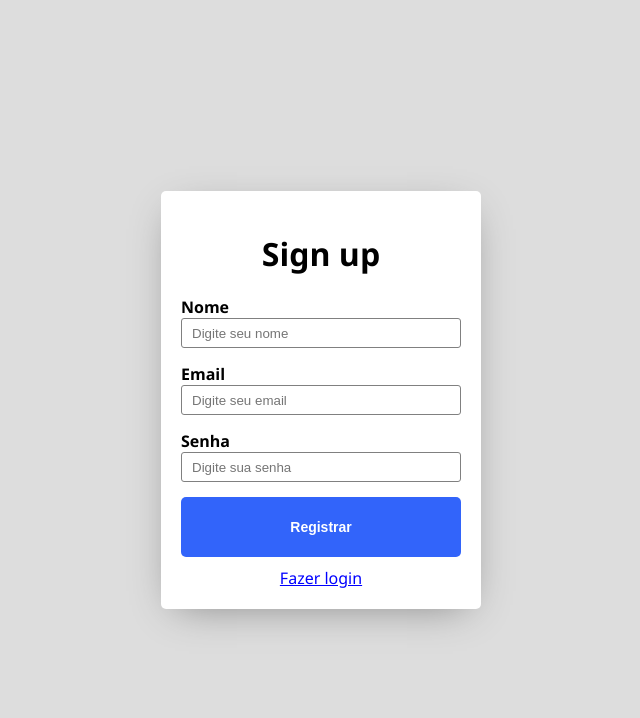
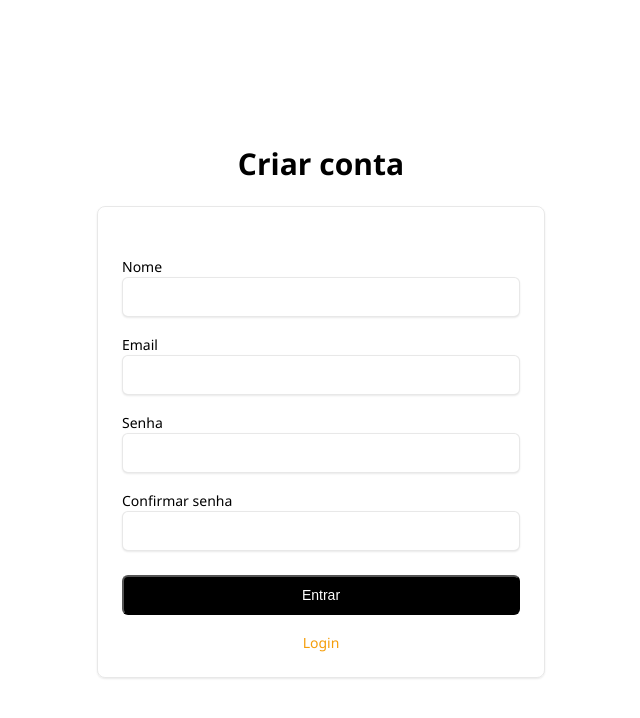
Before and after one commit to Willianwg/horizon, a React (Vite) app in the folder frontend/: page /signup in a window 1280 px wide. Shown: the top 718 px of the page, without its empty margins (319-959 px from the left). Built offline with nearby package versions, Linux system fonts and the light colour scheme.

Commit message:
add styles to signUp page

```diff
--- a/frontend/src/pages/Login.tsx
+++ b/frontend/src/pages/Login.tsx
@@ -1,120 +1,8 @@
 import { useContext, useState } from 'react';
-import { globalStyles, styled } from '../stitches.config'
+import { globalStyles } from '../stitches.config'
 import { AuthContext } from '../contexts/AuthContext';
 import { useNavigate } from 'react-router-dom';
-
-const Wrapper = styled('div', {
-    "width":"100%",
-    "height":"100%",
-    "color":"#000000",
-    "backgroundColor":"#ffffff",
-
-    '&.dark': {
-      backgroundColor: 'black',
-      color: 'white',
-    },
-  });
-
-  const Container = styled('div', {
-   "display":"flex",
-   "paddingLeft":"1rem",
-   "paddingRight":"1rem",
-   "paddingTop":"3rem",
-   "paddingBottom":"3rem",
-   "flexDirection":"column",
-   "justifyContent":"center",
-   "alignItems":"center",
-   "minHeight":"100vh",
-   "@lg":{
-    "paddingLeft":"1.5rem",
-    "paddingRight":"1.5rem"
-    },
-  });
-
-  const Logo = styled('img', {
-    marginBlock: 'auto',
-    height: '64px',
-    width: '64px',
-    aspectRatio: '64/64',
-    objectFit: 'cover',
-  });
-
-  const Heading = styled('h2', {
-    marginTop: '1.5rem',
-    fontSize: '1.875rem',
-    lineHeight: '2.25rem',
-    fontWeight: 800,
-  });
-
-  const Card = styled('form', {
-    borderRadius: '0.5rem',
-    borderWidth: 1,
-    borderColor:'rgba(0,0,0,0.09)',
-    borderStyle:'solid',
-    boxShadow: '0 1px 2px 0 rgba(0, 0, 0, 0.09)'
-  });
-
-
-  const Label = styled('label', {
-    fontSize: '0.875rem',
-    lineHeight: '1.25rem',
-    fontWeight: 500,
-    lineWeight: 1,
-  });
-
-  const Input = styled('input', {
-    "display":"block",
-    "paddingTop":"0.5rem",
-    "paddingBottom":"0.5rem",
-    "paddingLeft":"0.75rem",
-    "paddingRight":"0.75rem",
-    "borderRadius":"0.375rem",
-    "borderStyle":"solid",
-    "borderWidth":1,
-    "width":"100%",
-    "height":"2.5rem",
-    "fontSize":"0.875rem",
-    "lineHeight":"1.25rem",
-    "boxShadow":"0 1px 2px 0 rgba(0, 0, 0, 0.09)",
-    "borderColor":'rgba(0,0,0,0.09)',
-    "@lg":{"fontSize":"0.875rem","lineHeight":"1.25rem"}
-  });
-
-  const Link = styled('a', {
-    "fontSize":"0.875rem",
-    "lineHeight":"1.25rem",
-    "color":"#F59E0B",
-    "textDecoration":'none',
-    "&:hover":{"color":"#B45309"}
-  });
-  const Button = styled('button', {
-    display: 'flex',
-    paddingTop: '0.5rem',
-    paddingBottom: '0.5rem',
-    paddingLeft: '1rem',
-    paddingRight: '1rem',
-    justifyContent: 'center',
-    alignItems: 'center',
-    borderRadius: '0.375rem',
-    width: '100%',
-    height: '2.5rem',
-    fontSize: '0.875rem',
-    lineHeight: '1.25rem',
-    fontWeight: 500,
-    color: '#ffffff',
-    backgroundColor: '#000000',
-    transitionProperty: 'color, background-color, border-color, text-decoration-color, fill, stroke',
-    transitionTimingFunction: 'cubic-bezier(0.4, 0, 0.2, 1)',
-    transitionDuration: '100ms',
-    marginTop:'1.5rem',
-    cursor:'pointer',
-
-    '&:hover': {
-    backgroundColor: '#F59E0B',
-    borderColor: '#F59E0B'
-    }
-
-  });
+import { Button, Card, Container, Heading, Input, Label, Link, Wrapper } from "../styles/form";
 
 export  function Login() {
     const auth = useContext(AuthContext);
--- a/frontend/src/pages/SignUp.tsx
+++ b/frontend/src/pages/SignUp.tsx
@@ -1,26 +1,26 @@
-import { styled, globalStyles } from "../stitches.config";
+import { globalStyles } from "../stitches.config";
 import React, { useState } from "react";
 import { useNavigate } from "react-router-dom";
 import { useContext } from "react";
 import { AuthContext } from "../contexts/AuthContext";
-import { Page, Input, Button, Form, SignLinkContainer, SignLink, Label } from "../styles/styles";
+import { Button, Card, Container, Heading, Input, Label, Link, Wrapper } from "../styles/form";
+
 
 export function SignUp() {
     const auth = useContext(AuthContext);
-
-    const navigate = useNavigate();
+    const navigate = useNavigate()
 
     const [name, setName] = useState("");
     const [email, setEmail] = useState("");
     const [password, setPassword] = useState("");
+    const [confirmPassword, setConfirmPassword] = useState("");
     const [accountType, setAccountType] = useState("Comprar");
-
-
 
     async function handleSubmit(event: React.FormEvent<HTMLFormElement>) {
         event.preventDefault();
 
-        if (!name || !email || !password) return alert("Preencha todos os campos");
+        if (!name || !email || !password || !confirmPassword) return alert("Preencha todos os campos");
+        if (password !== confirmPassword) return alert("Senhas não batem");
 
         const sucessfulCreate = await auth.createAccount(name, email, password, accountType);
 
@@ -30,36 +30,73 @@ export function SignUp() {
 
     }
 
+    globalStyles();
+  return (
+    <Wrapper className="w-full h-full bg-white dark:bg-gray-900 text-black dark:text-white">
+    <Container className="flex flex-col items-center justify-center min-h-screen py-12 px-4 lg:px-6">
+        <div className="w-full max-w-md" style={{ width:'100%', maxWidth:'28rem'}}>
+            <div className="text-center" style={{ textAlign:'center'}}>
+                <Heading className="mt-6 text-3xl font-extrabold">Criar conta</Heading>
+            </div>
+            <Card className="rounded-lg border bg-card text-card-foreground shadow-sm mt-8" onSubmit={handleSubmit}>
+                <div className="p-6" style={{ padding:'1.5rem'}}>
+                    <div className="space-y-6" style={{ marginTop: '1.5rem'}}>
+                        <div className="space-y-2" style={{ marginTop: '1rem'}}>
+                            <Label>Nome</Label>
+                            <Input
+                                type="text"
+                                className="h-10 border border-input bg-background px-3 py-2 text-sm ring-offset-background file:border-0 file:bg-transparent file:text-sm file:font-medium placeholder:text-muted-foreground focus-visible:outline-none focus-visible:ring-2 focus-visible:ring-ring focus-visible:ring-offset-2 disabled:cursor-not-allowed disabled:opacity-50 block w-full shadow-sm sm:text-sm rounded-md"
+                                id="name"
+                                required={true}
+                                onChange={e => setName(e.target.value)}
+                            />
+                        </div>
+                        <div className="space-y-2" style={{ marginTop: '1rem'}}>
+                            <Label>Email</Label>
+                            <Input
+                                type="email"
+                                className="h-10 border border-input bg-background px-3 py-2 text-sm ring-offset-background file:border-0 file:bg-transparent file:text-sm file:font-medium placeholder:text-muted-foreground focus-visible:outline-none focus-visible:ring-2 focus-visible:ring-ring focus-visible:ring-offset-2 disabled:cursor-not-allowed disabled:opacity-50 block w-full shadow-sm sm:text-sm rounded-md"
+                                id="email"
+                                required={true}
+                                onChange={e => setEmail(e.target.value)}
+                            />
+                        </div>
+                        <div className="space-y-2" style={{ marginTop: '1rem'}}>
+                            <Label>Senha</Label>
 
-    globalStyles();
-
-    return (
-
-        <Page>
-            <Form onSubmit={handleSubmit}>
-                <h1 style={{ textAlign:'center'}}>Sign up</h1>
-                <TextInput>
-                    <Label>Nome</Label>
-                    <Input onChange={e => setName(e.target.value)} placeholder="Digite seu nome"/>
-                </TextInput>
-                <TextInput>
-                    <Label>Email</Label>
-                    <Input onChange={e => setEmail(e.target.value)} type="email" placeholder="Digite seu email"/>
-                </TextInput>
-                <TextInput>
-                    <Label>Senha</Label>
-                    <Input type="password" onChange={e => setPassword(e.target.value)}  placeholder="Digite sua senha"/>
-                </TextInput>
-
-                <Button color="dark" type="submit" css={{ display: "block", marginLeft: "auto", marginTop: 10 }}>Registrar</Button>
-                <SignLinkContainer>
-                    <SignLink href="/login">Fazer login</SignLink>
-                </SignLinkContainer>
-            </Form>
-        </Page>
-
-    )
+                            <Input
+                                type="password"
+                                className="h-10 border border-input bg-background px-3 py-2 text-sm ring-offset-background file:border-0 file:bg-transparent file:text-sm file:font-medium placeholder:text-muted-foreground focus-visible:outline-none focus-visible:ring-2 focus-visible:ring-ring focus-visible:ring-offset-2 disabled:cursor-not-allowed disabled:opacity-50 block w-full shadow-sm sm:text-sm rounded-md"
+                                id="password"
+                                required={true}
+                                onChange={e => setPassword(e.target.value)}
+                            />
+                        </div>
+                        <div className="space-y-2" style={{ marginTop: '1rem'}}>
+                            <Label>Confirmar senha</Label>
+                            <Input
+                                type="password"
+                                required={true}
+                                onChange={e => setConfirmPassword(e.target.value)}
+                            />
+                        </div>
+                        <Button
+                        type="submit"
+                        >
+                        Entrar
+                        </Button>
+                        <div className="mt-4" style={{ marginTop: '1rem', width: '100%', textAlign:'center'}}>
+                            <Link
+                                href="/login"
+                                rel="ugc">
+                                Login
+                            </Link>
+                        </div>
+                    </div>
+                </div>
+            </Card>
+        </div>
+    </Container>
+</Wrapper>
+  )
 }
-
-const TextInput = styled("div", {
-});
--- /dev/null
+++ b/frontend/src/styles/form.tsx
@@ -0,0 +1,117 @@
+import { styled, globalStyles } from "../stitches.config";
+
+globalStyles()
+
+
+export const Wrapper = styled('div', {
+    "width":"100%",
+    "height":"100%",
+    "color":"#000000",
+    "backgroundColor":"#ffffff",
+
+    '&.dark': {
+      backgroundColor: 'black',
+      color: 'white',
+    },
+  });
+
+  export const Container = styled('div', {
+   "display":"flex",
+   "paddingLeft":"1rem",
+   "paddingRight":"1rem",
+   "paddingTop":"3rem",
+   "paddingBottom":"3rem",
+   "flexDirection":"column",
+   "justifyContent":"center",
+   "alignItems":"center",
+   "minHeight":"100vh",
+   "@lg":{
+    "paddingLeft":"1.5rem",
+    "paddingRight":"1.5rem"
+    },
+  });
+
+  export const Logo = styled('img', {
+    marginBlock: 'auto',
+    height: '64px',
+    width: '64px',
+    aspectRatio: '64/64',
+    objectFit: 'cover',
+  });
+
+  export const Heading = styled('h2', {
+    marginTop: '1.5rem',
+    fontSize: '1.875rem',
+    lineHeight: '2.25rem',
+    fontWeight: 800,
+  });
+
+  export const Card = styled('form', {
+    borderRadius: '0.5rem',
+    borderWidth: 1,
+    borderColor:'rgba(0,0,0,0.09)',
+    borderStyle:'solid',
+    boxShadow: '0 1px 2px 0 rgba(0, 0, 0, 0.09)'
+  });
+
+
+  export const Label = styled('label', {
+    fontSize: '0.875rem',
+    lineHeight: '1.25rem',
+    fontWeight: 500,
+    lineWeight: 1,
+  });
+
+  export const Input = styled('input', {
+    "display":"block",
+    "paddingTop":"0.5rem",
+    "paddingBottom":"0.5rem",
+    "paddingLeft":"0.75rem",
+    "paddingRight":"0.75rem",
+    "borderRadius":"0.375rem",
+    "borderStyle":"solid",
+    "borderWidth":1,
+    "width":"100%",
+    "height":"2.5rem",
+    "fontSize":"0.875rem",
+    "lineHeight":"1.25rem",
+    "boxShadow":"0 1px 2px 0 rgba(0, 0, 0, 0.09)",
+    "borderColor":'rgba(0,0,0,0.09)',
+    "@lg":{"fontSize":"0.875rem","lineHeight":"1.25rem"}
+  });
+
+  export const Link = styled('a', {
+    "fontSize":"0.875rem",
+    "lineHeight":"1.25rem",
+    "color":"#F59E0B",
+    "textDecoration":'none',
+    "&:hover":{"color":"#B45309"}
+  });
+  export const Button = styled('button', {
+    display: 'flex',
+    paddingTop: '0.5rem',
+    paddingBottom: '0.5rem',
+    paddingLeft: '1rem',
+    paddingRight: '1rem',
+    justifyContent: 'center',
+    alignItems: 'center',
+    borderRadius: '0.375rem',
+    width: '100%',
+    height: '2.5rem',
+    fontSize: '0.875rem',
+    lineHeight: '1.25rem',
+    fontWeight: 500,
+    color: '#ffffff',
+    backgroundColor: '#000000',
+    transitionProperty: 'color, background-color, border-color, text-decoration-color, fill, stroke',
+    transitionTimingFunction: 'cubic-bezier(0.4, 0, 0.2, 1)',
+    transitionDuration: '100ms',
+    marginTop:'1.5rem',
+    cursor:'pointer',
+
+    '&:hover': {
+    backgroundColor: '#F59E0B',
+    borderColor: '#F59E0B'
+    }
+
+  });
```
